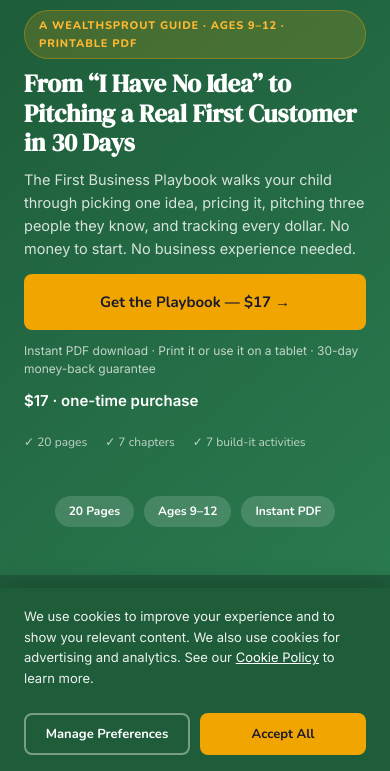
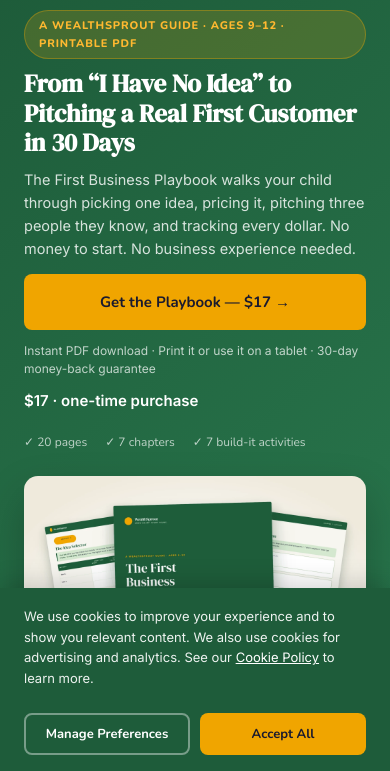
Before and after one commit to Levergroup/WealthSprout, a plain HTML site: page first-business-playbook.html in a window 390 px wide. Shown: the part 71-842 px from the top of the page. Drawn offline with nearby package versions, Linux system fonts and the light colour scheme.

Commit message:
Add the hero mockups to both playbook guide pages
Both hero <figure>s already pointed at these paths and hid themselves
while the files were missing, so dropping the two WebP exports in made
the shots appear with no markup change.

On top of that:
- width/height move from the placeholder 1600x1200 to the files' true
  2000x1500. Same 4:3 ratio, so nothing shifts either way.
- loading=eager added; fetchpriority=high and the preload were already
  there. The preload now declares type=image/webp.
- Alt text names the format and what is pictured.
- og:image and twitter:image move off the 4:3 WebP hero to a 1200x630
  JPG rendition of it. The WebP would not have rendered on crawlers that
  do not decode it, and summary_large_image centre-crops 4:3, which cuts
  through the "Printable PDF" badge. The JPG is padded to 1.905:1 on the
  mockup's own background instead, so the whole cover survives.

The onerror self-hide stays as a guard.

Verified at 375x667 and 1440x900: no horizontal scroll, no 404s, no
console errors. On a phone the headline and buy button sit above the
image, with the button ending at 425px (First Business) and 431px
(Young Entrepreneur) against a 667px fold.

Co-Authored-By: Claude Opus 5 <noreply@anthropic.com>
Claude-Session: https://claude.ai/code/session_01R7WXkU21joA71dhekix25t

```diff
--- a/first-business-playbook.html
+++ b/first-business-playbook.html
@@ -23,13 +23,13 @@ j=d.createElement(s),dl=l!='dataLayer'?'&l='+l:'';j.async=true;j.src=
     <meta property="og:url" content="https://www.wealthsproutkids.com/first-business-playbook">
     <meta property="og:title" content="First Business Playbook for Kids Ages 9-12 | WealthSprout">
     <meta property="og:description" content="Pick one idea, price it, pitch three people they know, and track every dollar. A 20-page printable playbook for ages 9–12.">
-    <meta property="og:image" content="https://www.wealthsproutkids.com/images/products/first-business-playbook/first-business-playbook-hero-mockup.webp">
+    <meta property="og:image" content="https://www.wealthsproutkids.com/images/products/first-business-playbook/first-business-playbook-og.jpg">
     <meta property="og:site_name" content="WealthSprout">
 
     <meta name="twitter:card" content="summary_large_image">
     <meta name="twitter:title" content="First Business Playbook for Kids Ages 9-12">
     <meta name="twitter:description" content="Pick one idea, price it, pitch three people they know, and track every dollar. A 20-page printable playbook for ages 9–12.">
-    <meta name="twitter:image" content="https://www.wealthsproutkids.com/images/products/first-business-playbook/first-business-playbook-hero-mockup.webp">
+    <meta name="twitter:image" content="https://www.wealthsproutkids.com/images/products/first-business-playbook/first-business-playbook-og.jpg">
 
     <link rel="llms" href="https://www.wealthsproutkids.com/llms.txt">
     <meta name="ai-content-declaration" content="https://www.wealthsproutkids.com/llms.txt">
@@ -54,7 +54,7 @@ j=d.createElement(s),dl=l!='dataLayer'?'&l='+l:'';j.async=true;j.src=
     <link rel="preconnect" href="https://fonts.googleapis.com">
     <link rel="preconnect" href="https://fonts.gstatic.com" crossorigin>
     <link href="https://fonts.googleapis.com/css2?family=DM+Serif+Display:ital@0;1&family=Nunito:wght@400;600;700;800&family=Inter:wght@400;500;600&display=swap" rel="stylesheet">
-    <link rel="preload" as="image" href="/images/products/first-business-playbook/first-business-playbook-hero-mockup.webp" fetchpriority="high">
+    <link rel="preload" as="image" href="/images/products/first-business-playbook/first-business-playbook-hero-mockup.webp" type="image/webp" fetchpriority="high">
 
     <link rel="stylesheet" href="styles.css">
     <style>
@@ -181,8 +181,8 @@ height="0" width="0" style="display:none;visibility:hidden"></iframe></noscript>
             <div class="pp-hero-visual">
                 <figure class="fbp-heroshot">
                     <img src="/images/products/first-business-playbook/first-business-playbook-hero-mockup.webp"
-                         alt="First Business Playbook cover with inside pages"
-                         width="1600" height="1200" fetchpriority="high" decoding="async"
+                         alt="First Business Playbook printable PDF: cover and activity pages"
+                         width="2000" height="1500" loading="eager" fetchpriority="high" decoding="async"
                          onerror="this.closest('figure').hidden=true">
                 </figure>
                 <div class="pp-hero-chips">
```
Also changed, not shown: young-entrepreneur.html (+5 -5 lines), images/products/first-business-playbook/first-business-playbook-hero-mockup.webp (added), images/products/first-business-playbook/first-business-playbook-og.jpg (added), images/products/young-entrepreneur-playbook/young-entrepreneur-playbook-hero-mockup.webp (added), images/products/young-entrepreneur-playbook/young-entrepreneur-playbook-og.jpg (added).
